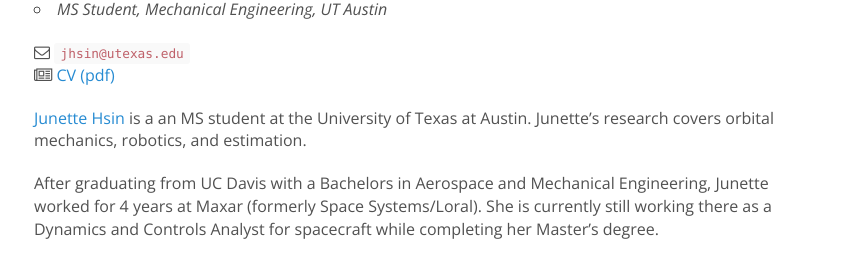
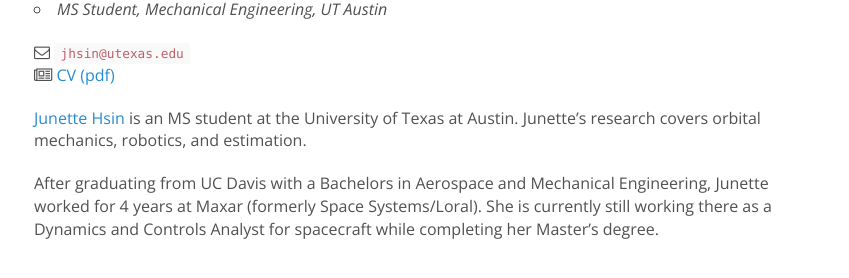
Before and after one commit to KordingLab/KordingLab.github.io, a Jekyll site: the page built from _people/junette-hsin.md, in a window 1280 px wide. Shown: the part 411-689 px from the top of the page, without its empty margins (221-1070 px from the left). Built offline with Jekyll 4.4.1, drawn with Linux system fonts in a browser that asks for light colours; nearby versions of some CDN libraries; comment, search, counter and statistics services are not loaded.

Commit message:
fixed grammar

```diff
--- a/_people/junette-hsin.md
+++ b/_people/junette-hsin.md
@@ -16,6 +16,6 @@ Anna Hiss Gym 2.204<br>
 2501 Wichita St,
 Austin, TX 78712 -->
 
-[Junette Hsin](https://www.linkedin.com/in/junette-hsin/) is a an MS student at the University of Texas at Austin. Junette's research covers orbital mechanics, robotics, and estimation.
+[Junette Hsin](https://www.linkedin.com/in/junette-hsin/) is an MS student at the University of Texas at Austin. Junette's research covers orbital mechanics, robotics, and estimation.
 
 After graduating from UC Davis with a Bachelors in Aerospace and Mechanical Engineering, Junette worked for 4 years at Maxar (formerly Space Systems/Loral). She is currently still working there as a Dynamics and Controls Analyst for spacecraft while completing her Master's degree.
```
